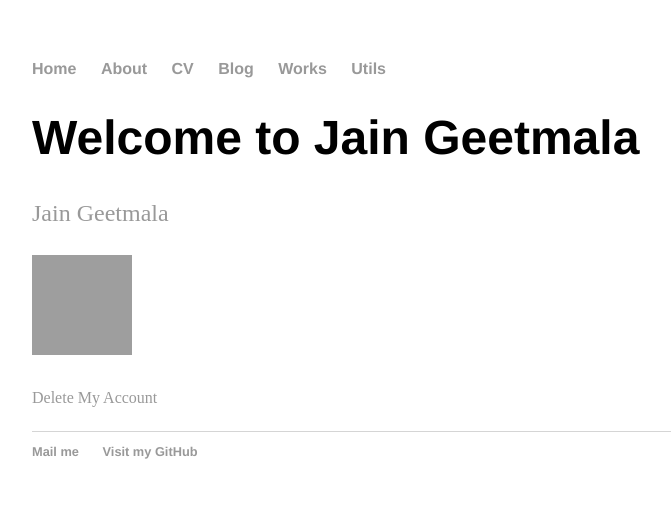
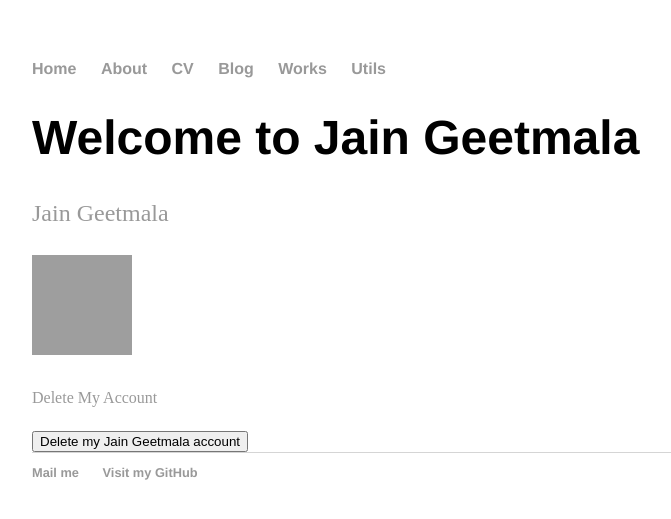
Before and after one commit to SwetaTheBest/swetathebest.github.io, a Jekyll site: the page built from utils/index.html, in a window 1280 px wide. Shown: the top 519 px of the page, without its empty margins (160-831 px from the left). Built offline with Jekyll 4.4.1, drawn with Linux system fonts in a browser that asks for light colours; part of the change alters nothing that is shown; grey boxes are pictures that could not be loaded.

Commit message:
Update index.html
added button

```diff
--- a/utils/index.html
+++ b/utils/index.html
@@ -9,7 +9,25 @@ title: Play Store Apps Utility
 	<p><image src="https://lh3.googleusercontent.com/9Yu-TJ6Mceq871DLhBsSaejvln-jMC5pol-PqTbC1ZokgAsdPJ6SuXkqxLPJjMFYgGc=s360-rw"
 		  alt="Jain Geetmala" height = "100" width= "100"></p>
 
- <p></p> <a href="mailto:swetajain04@gmail.com?Subject=Delete Account REquest" target="_blank">
+ <p></p> <a href="mailto:swetajain04@gmail.com?Subject=Delete Account Request" target="_blank">
 Delete My Account</a></p>
+	    <!-- HTML button to send an email -->
+    <button id="sendEmailButton">Delete my Jain Geetmala account</button>
+
+    <script>
+        // JavaScript to handle the button click event
+        document.getElementById('sendEmailButton').addEventListener('click', function () {
+            // Define the email address, subject, and body
+            var emailAddress = 'swetajain04@gmail.com';
+            var subject = 'Hello';
+            var body = 'Please delete my User account';
+
+            // Create a mailto URL with the email details
+            var mailtoUrl = 'mailto:' + emailAddress + '?subject=' + subject + '&body=' + body;
+
+            // Open the default email client with the mailto URL
+            window.location.href = mailtoUrl;
+        });
+    </script>
 
 </div><!-- /.blurb -->
```
